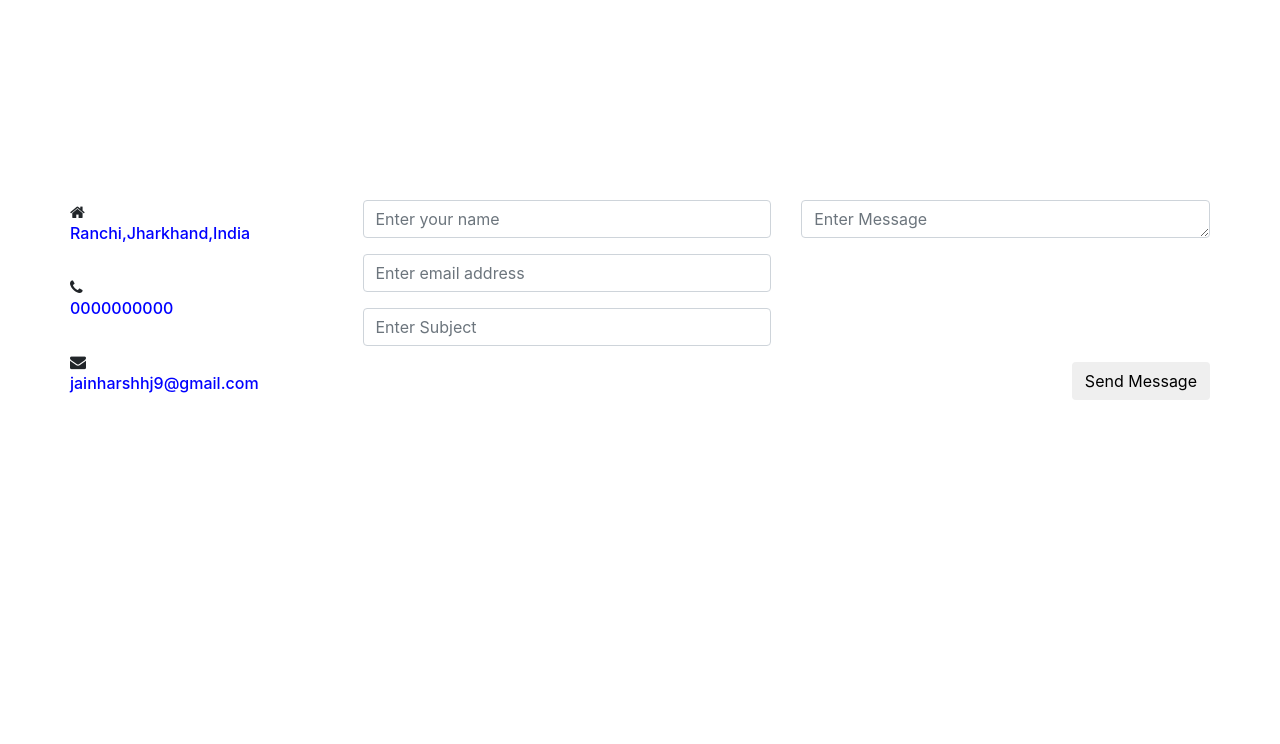
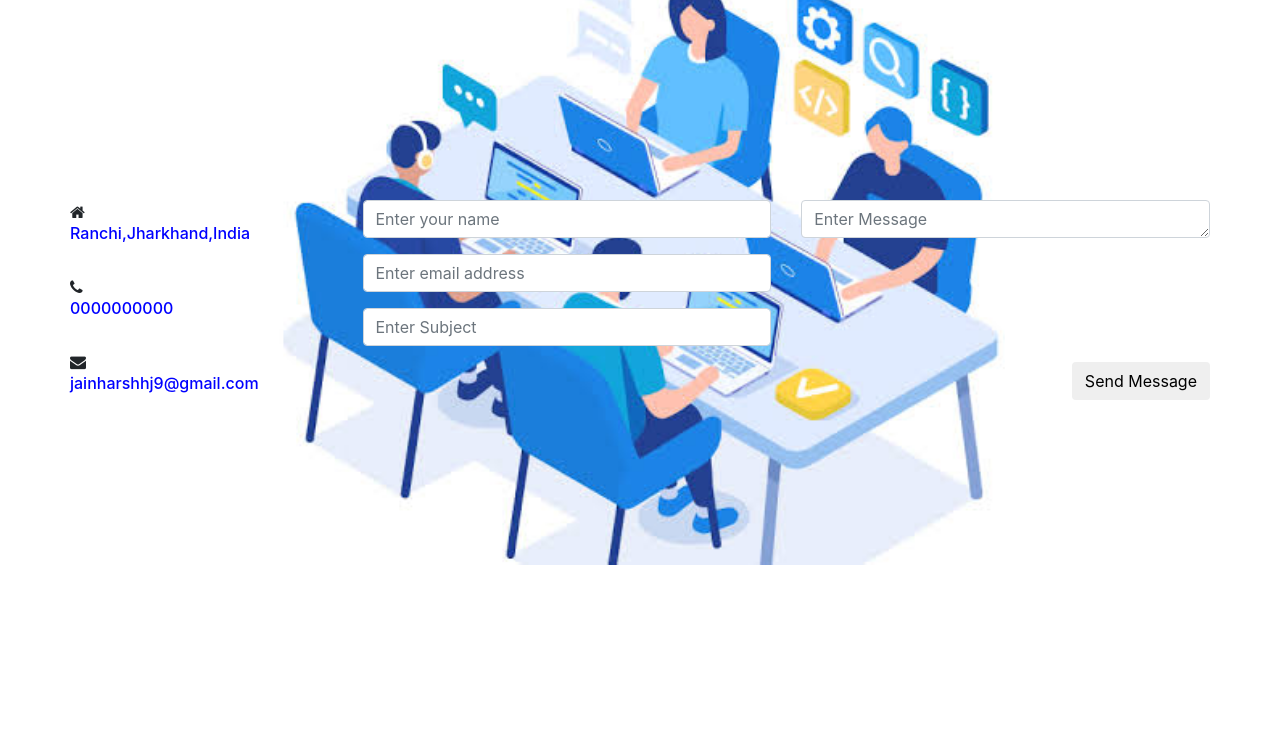
Before and after one commit to hj1513/Payment-Gateway-Integration, a plain HTML site: page contacthere.html in a window 1280 px wide. Shown: the part 56-800 px from the top of the page. Drawn offline with Linux system fonts and the light colour scheme.

Commit message:
Update contacthere.html

```diff
--- a/contacthere.html
+++ b/contacthere.html
@@ -4,7 +4,7 @@
 
         <meta charset="utf-8">
         <meta name="viewport" content="width=device-width, initial-scale=1, shrink-to-fit=no">
-        <link rel="icon" href="img/favicon.png" type="image/png">
+        <link rel="icon" href="favicon.png" type="image/png">
         <title>Contact</title>
 
         <link rel="stylesheet" href="bootstrap.css">
@@ -14,7 +14,7 @@
         <link rel="stylesheet" href="https://cdnjs.cloudflare.com/ajax/libs/font-awesome/4.7.0/css/font-awesome.min.css">
 		<style>
 			body{
-		background-image:url("img/contactuss.jpeg");
+		background-image:url("contactuss.jpeg");
 		background-repeat: no-repeat;
 		background-size: cover;
 		}
```
